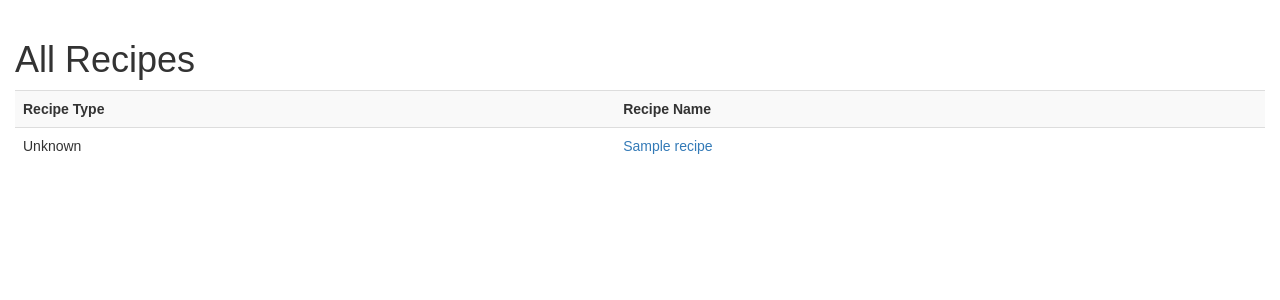
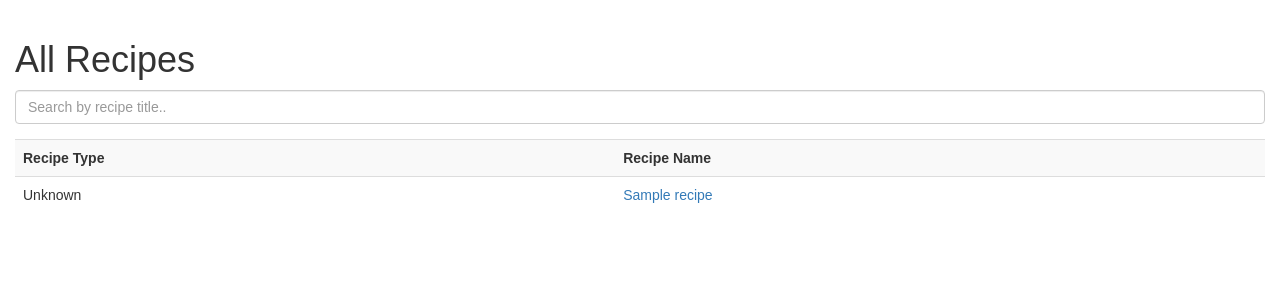
Before and after one commit to Myoldmopar/Cait.Rocks, a Django app: page /recipes/ in a window 1280 px wide. Shown: the part 52-352 px from the top of the page. Run offline with Django 3.2, Linux system fonts and the light colour scheme; tables that the repository leaves empty hold one stand-in row (values such as "Sample post"); some libraries are stand-ins or nearby versions.

Commit message:
Added search to recipe list

```diff
--- a/recipes/templates/recipes/recipe_base.html
+++ b/recipes/templates/recipes/recipe_base.html
@@ -48,6 +48,7 @@
 
 <script src="{% static 'jquery/dist/jquery.min.js' %}"></script>
 <script src="{% static 'bootstrap/dist/js/bootstrap.min.js' %}"></script>
+<script src="{% static 'js/table_filter.js' %}"></script>
 
 </body>
 
--- a/recipes/templates/recipes/recipe_list.html
+++ b/recipes/templates/recipes/recipe_list.html
@@ -3,7 +3,10 @@
 {% block content %}
 <h1>All Recipes</h1>
 {% if recipe_list %}
-    <table class="table table-striped">
+    <div class="form-group">
+      <input type="text" class="form-control" id="filterInput" onkeyup="filterTableRows()" placeholder="Search by recipe title..">
+    </div>
+    <table id="recipeListTable" class="table table-striped">
         <tr>
             <th>Recipe Type</th>
             <th>Recipe Name</th>
--- a/reciplees/settings.py
+++ b/reciplees/settings.py
@@ -121,5 +121,6 @@ USE_TZ = True
 STATIC_URL = '/static/'
 
 STATICFILES_DIRS = [
-    os.path.join(BASE_DIR, "bower_components")
+    os.path.join(BASE_DIR, "bower_components"),
+    os.path.join(BASE_DIR, "static"),
 ]
--- /dev/null
+++ b/static/js/table_filter.js
@@ -0,0 +1,20 @@
+function filterTableRows() {
+  // Declare variables
+  var input, filter, table, tr, td, i;
+  input = document.getElementById("filterInput");
+  filter = input.value.toUpperCase();
+  table = document.getElementById("recipeListTable");
+  tr = table.getElementsByTagName("tr");
+
+  // Loop through all table rows, and hide those who don't match the search query
+  for (i = 0; i < tr.length; i++) {
+    td = tr[i].getElementsByTagName("td")[1]; // Change this for a different column
+    if (td) {
+      if (td.innerHTML.toUpperCase().indexOf(filter) > -1) {
+        tr[i].style.display = "";
+      } else {
+        tr[i].style.display = "none";
+      }
+    }
+  }
+}
```
Also changed, not shown: static/css/styles.css (added, +27 -0 lines).
